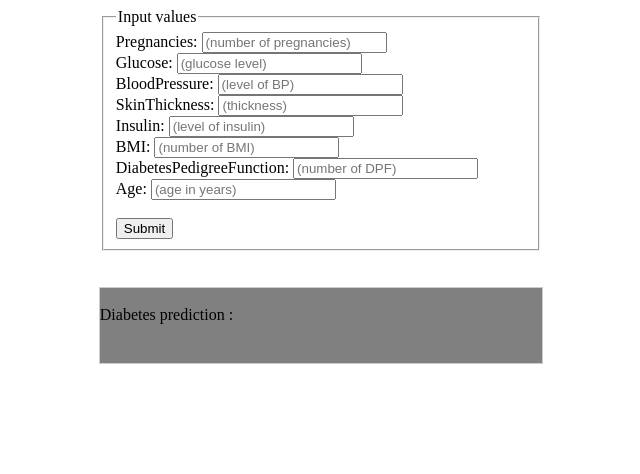
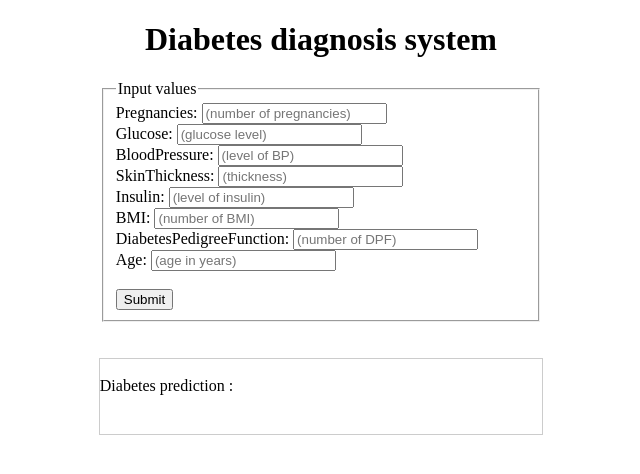
Before and after one commit to r197972x/practicalproject, a Flask app: page / in a window 1280 px wide. Shown: the top 474 px of the page, without its empty margins (319-959 px from the left). Run offline with Flask 2, Linux system fonts and the light colour scheme; parts of the project's set-up code (start-up, migrations or seed data) failed here and were passed over.

Commit message:
Update main.html

```diff
--- a/templates/main.html
+++ b/templates/main.html
@@ -3,11 +3,15 @@
 <title>Diabetes prediction for pregnant women</title>
 <head>
 <style type="text/css">
+h1
+{
+    text-align: center;
+}
 div
 {
    width:100px;
    height:75px;
-   background-color:grey;
+   background-color:white;
    border:1px solid black;
 }
 
@@ -25,6 +29,7 @@
     <meta http-equiv="X-UA-Compatible" content="IE=edge">
     <meta name="viewport" content="width=device-width, initial-scale=1.0">
 </head>
+<h1>Diabetes diagnosis system</h1>
 <body>
 <form action="{{ url_for('main') }}" method="POST">
         <fieldset>
@@ -55,6 +60,7 @@
         <p style="font-size: 50px">{{ result }}</p>
          <br>
 
+
     </div>
 
 </body>
```
